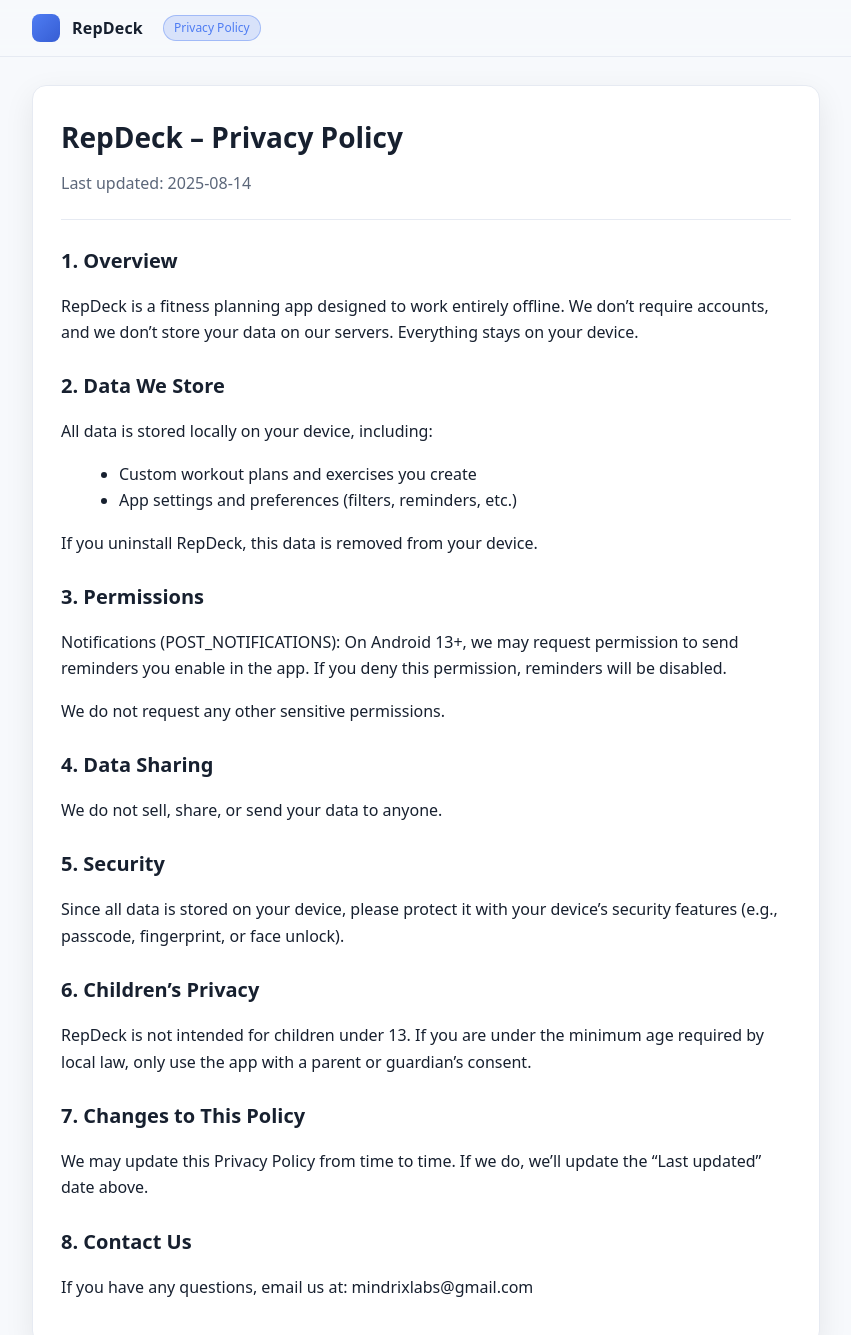
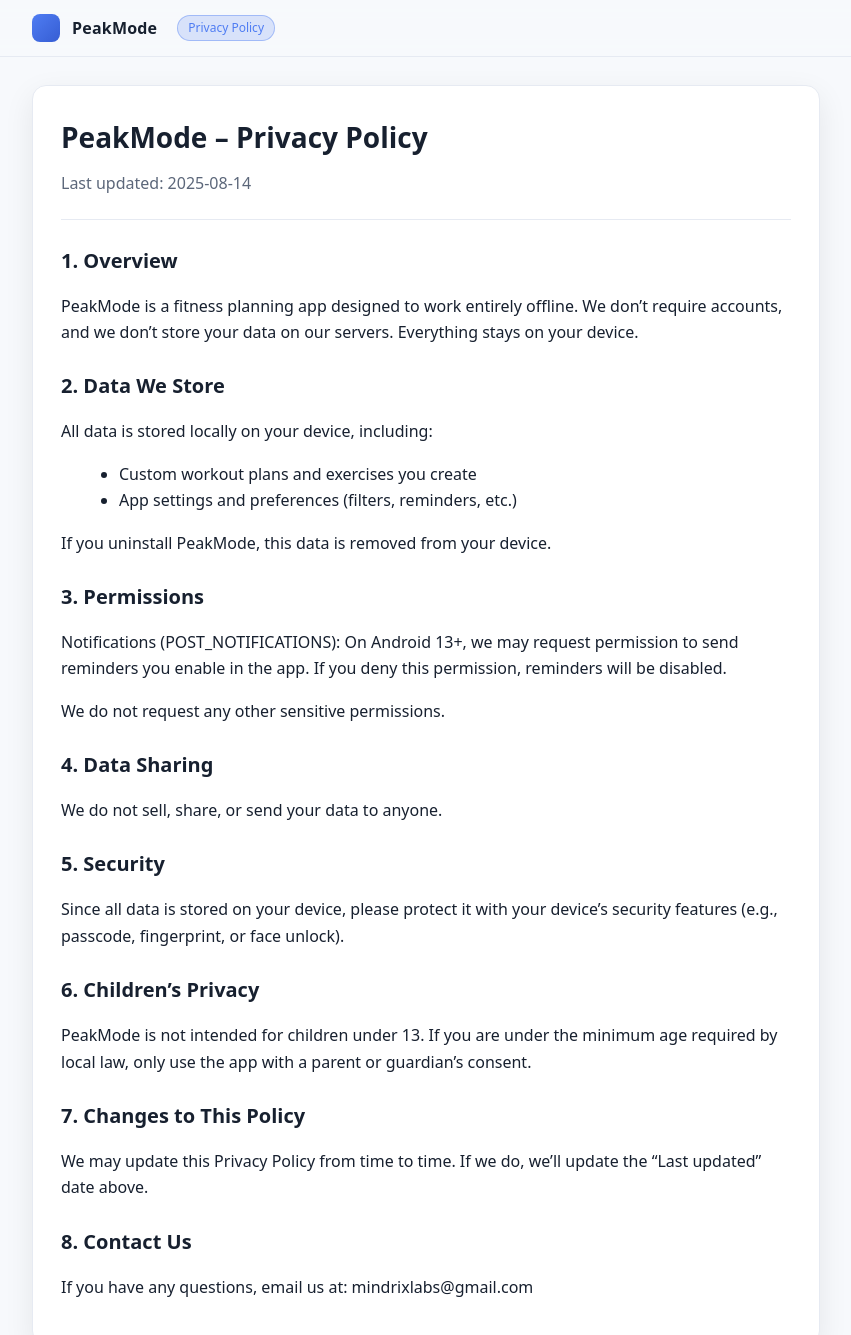
Before and after one commit to MindrixLabs/repdeck-legal, a plain HTML site: page privacy/index.html in a window 1280 px wide. Shown: the top 1335 px of the page, without its empty margins (214-1065 px from the left). Drawn offline with Linux system fonts and the light colour scheme.

Commit message:
Update index.html

```diff
--- a/privacy/index.html
+++ b/privacy/index.html
@@ -2,11 +2,11 @@
 <html lang="en">
 <head>
   <meta charset="utf-8">
-  <title>RepDeck — Privacy Policy</title>
+  <title>PeakMode — Privacy Policy</title>
   <meta name="viewport" content="width=device-width, initial-scale=1">
-  <meta name="description" content="Privacy Policy for RepDeck by Mindrix Labs." />
-  <meta property="og:title" content="RepDeck — Privacy Policy" />
-  <meta property="og:description" content="How RepDeck handles your data and permissions." />
+  <meta name="description" content="Privacy Policy for PeakMode by Mindrix Labs." />
+  <meta property="og:title" content="PeakMode — Privacy Policy" />
+  <meta property="og:description" content="How PeakMode handles your data and permissions." />
   <meta name="theme-color" content="#4F7DF3" />
   <style>
     :root { --bg:#0e1116; --card:#151923; --text:#e7ecf3; --muted:#a8b0bf; --border:#232a39; --accent:#4F7DF3; --accent2:#365dd3; --max:820px; }
@@ -32,18 +32,18 @@
   <header>
     <div class="nav">
       <span class="logo" aria-hidden="true"></span>
-      <div class="brand">RepDeck</div>
+      <div class="brand">PeakMode</div>
       <span class="tag">Privacy Policy</span>
     </div>
   </header>
   <main>
     <div class="card">
-      <h1>RepDeck – Privacy Policy</h1>
+      <h1>PeakMode – Privacy Policy</h1>
       <div class="muted">Last updated: 2025-08-14</div>
       <div class="hr"></div>
 
       <h2>1. Overview</h2>
-      <p>RepDeck is a fitness planning app designed to work entirely offline. We don’t require accounts, and we don’t store your data on our servers. Everything stays on your device.</p>
+      <p>PeakMode is a fitness planning app designed to work entirely offline. We don’t require accounts, and we don’t store your data on our servers. Everything stays on your device.</p>
 
       <h2>2. Data We Store</h2>
       <p>All data is stored locally on your device, including:</p>
@@ -51,7 +51,7 @@
         <li>Custom workout plans and exercises you create</li>
         <li>App settings and preferences (filters, reminders, etc.)</li>
       </ul>
-      <p>If you uninstall RepDeck, this data is removed from your device.</p>
+      <p>If you uninstall PeakMode, this data is removed from your device.</p>
 
       <h2>3. Permissions</h2>
       <p>Notifications (POST_NOTIFICATIONS): On Android 13+, we may request permission to send reminders you enable in the app. If you deny this permission, reminders will be disabled.</p>
@@ -64,7 +64,7 @@
       <p>Since all data is stored on your device, please protect it with your device’s security features (e.g., passcode, fingerprint, or face unlock).</p>
 
       <h2>6. Children’s Privacy</h2>
-      <p>RepDeck is not intended for children under 13. If you are under the minimum age required by local law, only use the app with a parent or guardian’s consent.</p>
+      <p>PeakMode is not intended for children under 13. If you are under the minimum age required by local law, only use the app with a parent or guardian’s consent.</p>
 
       <h2>7. Changes to This Policy</h2>
       <p>We may update this Privacy Policy from time to time. If we do, we’ll update the “Last updated” date above.</p>
```
